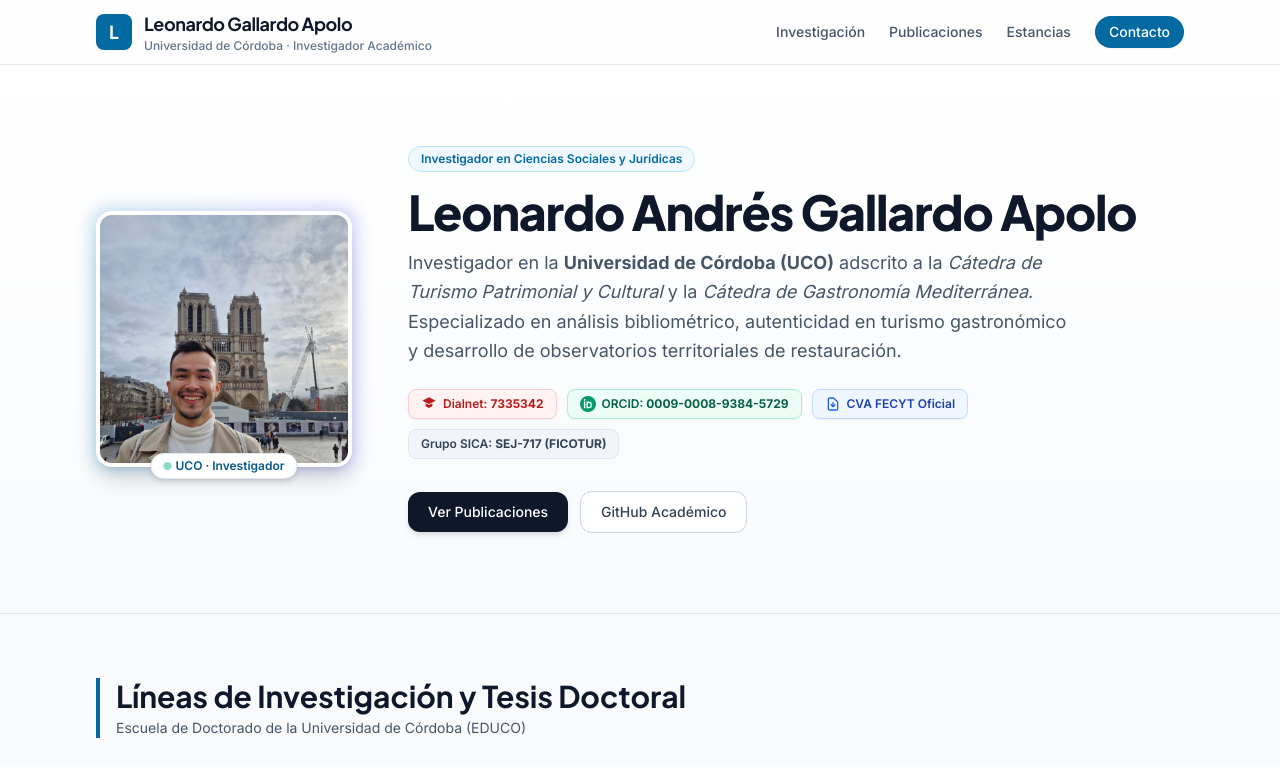
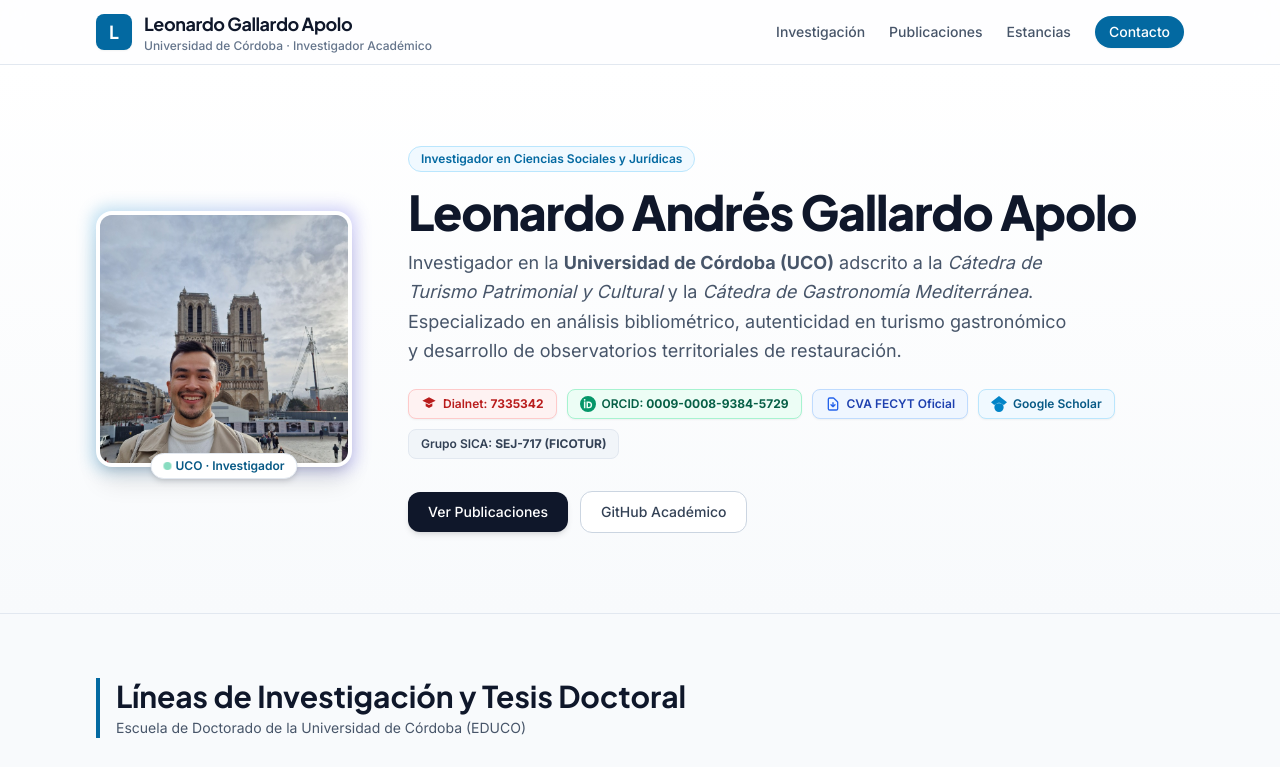
Before and after one commit to leogallardo97-bit/leogallardo97-bit.github.io, a plain HTML site: page index.html in a window 1280 px wide. Shown: the top 767 px of the page. Drawn offline with nearby package versions, Linux system fonts and the light colour scheme.

Commit message:
Interconectar perfil oficial de Google Scholar en sameAs y botones

```diff
--- a/index.html
+++ b/index.html
@@ -60,6 +60,7 @@
         "image": "https://leogallardo97-bit.github.io/profile.jpg",
         "url": "https://leogallardo97-bit.github.io/",
         "sameAs": [
+          "https://scholar.google.com/citations?user=H2JP8uwAAAAJ",
           "https://dialnet.unirioja.es/servlet/autor?codigo=7335342",
           "https://orcid.org/0009-0008-9384-5729",
           "https://editor.cvn.fecyt.es/editor/downloadPdfHistory/cva_20260519142522235_1779193542829.pdf",
@@ -225,6 +226,12 @@
             <a href="https://editor.cvn.fecyt.es/editor/downloadPdfHistory/cva_20260519142522235_1779193542829.pdf" target="_blank" rel="noopener noreferrer" class="inline-flex items-center space-x-1.5 px-3 py-1.5 rounded-lg bg-blue-50 hover:bg-blue-100 border border-blue-200 text-blue-800 text-xs font-semibold transition shadow-sm">
               <svg class="w-4 h-4 text-blue-600" fill="none" stroke="currentColor" viewBox="0 0 24 24"><path stroke-linecap="round" stroke-linejoin="round" stroke-width="2" d="M12 10v6m0 0l-3-3m3 3l3-3m2 8H7a2 2 0 01-2-2V5a2 2 0 012-2h5.586a1 1 0 01.707.293l5.414 5.414a1 1 0 01.293.707V19a2 2 0 01-2 2z"/></svg>
               <span>CVA FECYT Oficial</span>
+            </a>
+
+            <!-- Google Scholar -->
+            <a href="https://scholar.google.com/citations?user=H2JP8uwAAAAJ" target="_blank" rel="noopener noreferrer" class="inline-flex items-center space-x-1.5 px-3 py-1.5 rounded-lg bg-sky-50 hover:bg-sky-100 border border-sky-200 text-sky-800 text-xs font-semibold transition shadow-sm">
+              <svg class="w-4 h-4 text-sky-600" viewBox="0 0 24 24" fill="currentColor"><path d="M12 24a7 7 0 1 1 0-14 7 7 0 0 1 0 14zm0-24L0 9.5l4.838 3.83A7.95 7.95 0 0 1 12 11a7.95 7.95 0 0 1 7.162 2.33L24 9.5 12 0z"/></svg>
+              <span>Google Scholar</span>
             </a>
 
             <!-- SICA UCO -->
@@ -443,6 +450,9 @@
         <a href="https://orcid.org/0009-0008-9384-5729" target="_blank" rel="noopener noreferrer" class="px-4 py-2.5 rounded-xl bg-white/10 hover:bg-white/20 transition backdrop-blur border border-white/10">
           ORCID (0009-0008-9384-5729)
         </a>
+        <a href="https://scholar.google.com/citations?user=H2JP8uwAAAAJ" target="_blank" rel="noopener noreferrer" class="px-4 py-2.5 rounded-xl bg-white/10 hover:bg-white/20 transition backdrop-blur border border-white/10">
+          Google Scholar
+        </a>
         <a href="https://github.com/leogallardo97-bit" target="_blank" rel="noopener noreferrer" class="px-4 py-2.5 rounded-xl bg-white/10 hover:bg-white/20 transition backdrop-blur border border-white/10">
           GitHub (@leogallardo97-bit)
         </a>
```
